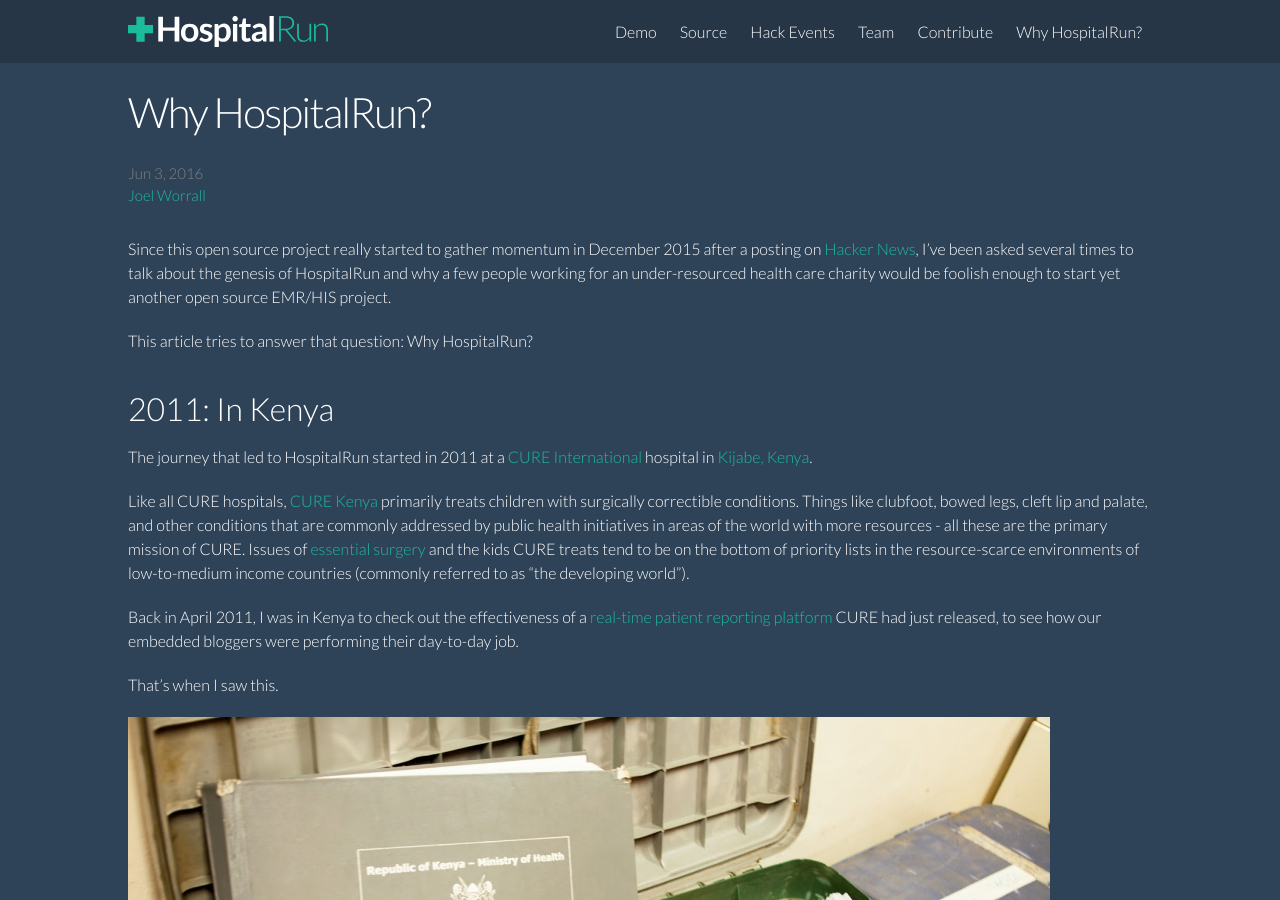
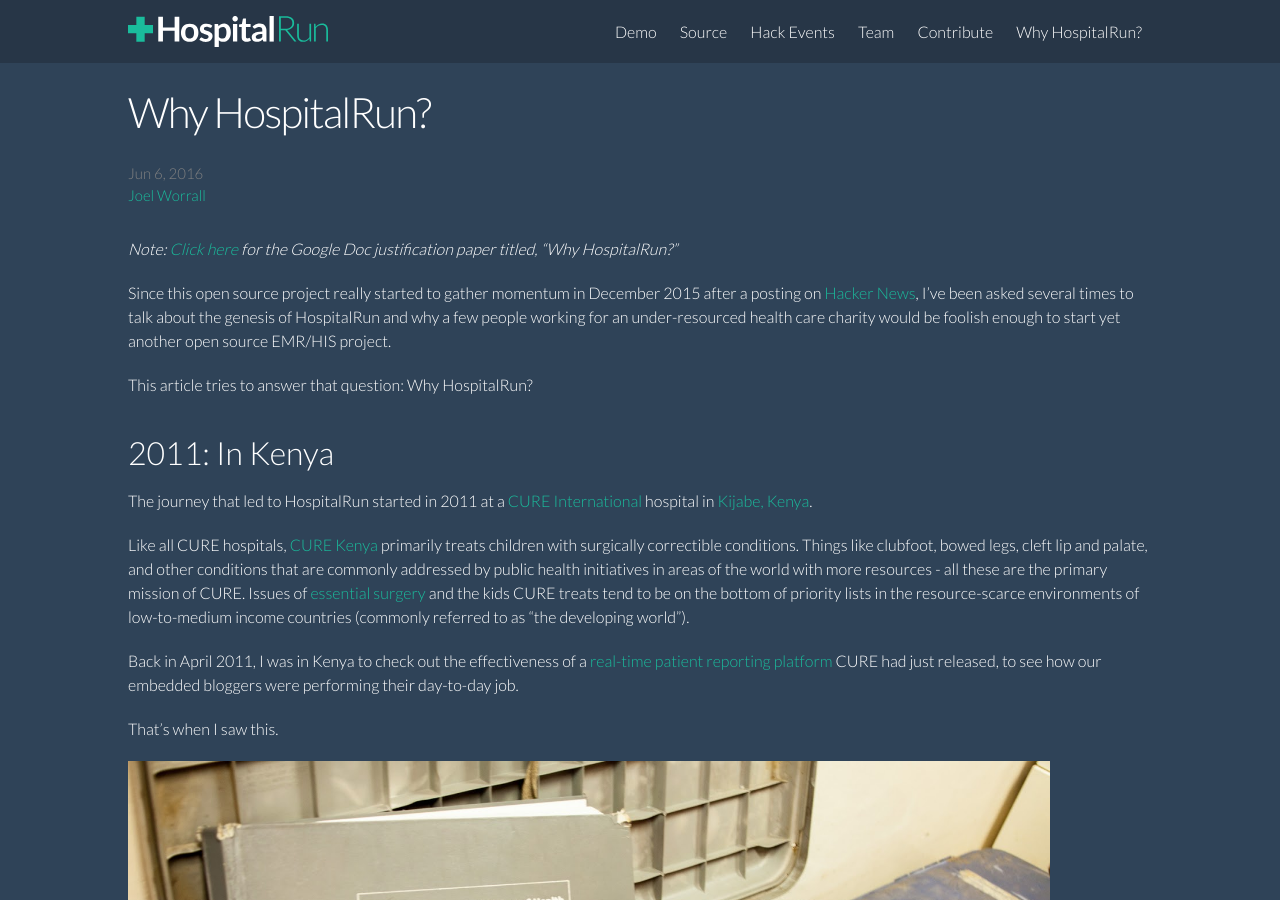
Before and after one commit to HospitalRun/hospitalrun.io, a Jekyll site: the page built from _posts/2016-06-03-why-hospitalrun.markdown, in a window 1280 px wide and 900 px high. Built offline with Jekyll 4.4.1, drawn with Linux system fonts in a browser that asks for light colours.

Commit message:
more edits

```diff
--- a/_posts/2016-06-03-why-hospitalrun.markdown
+++ b/_posts/2016-06-03-why-hospitalrun.markdown
@@ -1,12 +1,12 @@
 ---
 layout: post
 title:  "Why HospitalRun?"
-date:   2016-06-03 12:00:00
+date:   2016-06-06 22:00:00
 author: Joel Worrall
-author_link: http://twitter.com/tangollama
-author_gravatar: 0d10d15c611fd03785dc705acf40e35b
+author_link: http://joelworrall.com
 categories: hospitalrun
 ---
+<i>Note: [Click here](http://goo.gl/NCJDnJ) for the Google Doc justification paper titled, "Why HospitalRun?"</i>
 
 Since this open source project really started to gather momentum in December 2015 after a posting on [Hacker News](https://news.ycombinator.com/item?id=10675275), I've been asked several times to talk about the genesis of HospitalRun and why a few people working for an under-resourced health care charity would be foolish enough to start yet another open source EMR/HIS project.
 
```
